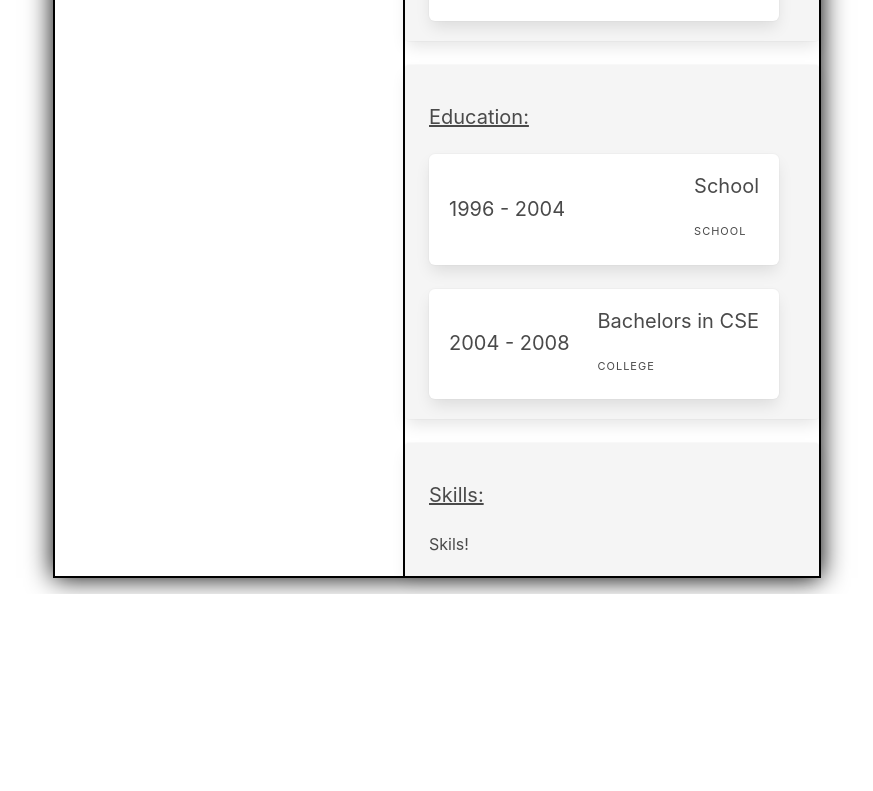
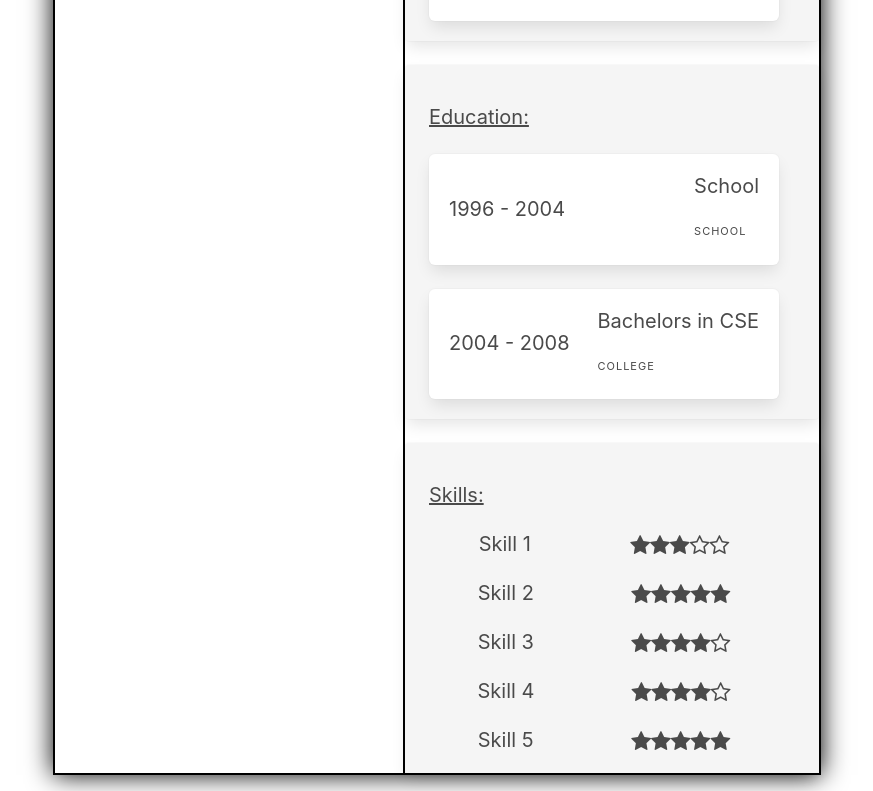
Before and after one commit to Kn0wn-Un/cv-application, a React (Create React App) app: page / in a window 1280 px wide. Shown: the part 1214-2005 px from the top of the page, without its empty margins (203-1076 px from the left). Before the commit the page ends 1808 px from the top, so only its background shows below. Built offline with nearby package versions, Linux system fonts and the light colour scheme.

Commit message:
Skills added

```diff
--- a/public/index.html
+++ b/public/index.html
@@ -4,6 +4,7 @@
     <meta charset="utf-8" />
     <meta name="viewport" content="width=device-width, initial-scale=1">
     <link rel="stylesheet" href="https://cdn.jsdelivr.net/npm/bulma@0.9.1/css/bulma.min.css">
+    <link rel="stylesheet" href="https://cdnjs.cloudflare.com/ajax/libs/font-awesome/4.7.0/css/font-awesome.min.css">
     <title>cv application</title>
   </head>
   <body>
--- a/src/components/Info.js
+++ b/src/components/Info.js
@@ -36,7 +36,7 @@ function Info() {
                 <article class="tile is-child notification box">
                     <div class="subtitle per-heading">Skills:</div>
                     <div class="content">
-                        <Skills />
+                        <Skills skills={data.skills} />
                     </div>
                 </article>
             </div>
--- a/src/components/Skills.js
+++ b/src/components/Skills.js
@@ -1,7 +1,36 @@
-import React from 'react';
+import React, { Component } from 'react';
 
-function Summary(props) {
-    return <div className="container">Skils!</div>;
+class Skills extends Component {
+    constructor() {
+        super();
+        this.state = {};
+    }
+    genStars(num) {
+        let stars = [...Array(5).keys()];
+        console.log(stars);
+        let stArr = stars.map((n, index) => {
+            if (n < num)
+                return <span key={index} class="fa fa-star fa-lg"></span>;
+            else return <span key={index} class="fa fa-star-o fa-lg"></span>;
+        });
+        console.log(stArr);
+        return <div>{stArr}</div>;
+    }
+    render() {
+        const skArr = this.props.skills.map((skill) => {
+            return (
+                <div class="level" key={skill.id}>
+                    <div class="level-item">
+                        <div>
+                            <div class="subtitle">{skill.name}</div>
+                        </div>
+                    </div>
+                    <div class="level-item">{this.genStars(skill.rating)}</div>
+                </div>
+            );
+        });
+        return <div className="container">{skArr}</div>;
+    }
 }
 
-export default Summary;
+export default Skills;
--- a/src/data.js
+++ b/src/data.js
@@ -52,5 +52,32 @@ let data = {
             title: 'Bachelors in CSE',
         },
     ],
+    skills: [
+        {
+            id: 0,
+            name: 'Skill 1',
+            rating: 3,
+        },
+        {
+            id: 1,
+            name: 'Skill 2',
+            rating: 5,
+        },
+        {
+            id: 2,
+            name: 'Skill 3',
+            rating: 4,
+        },
+        {
+            id: 3,
+            name: 'Skill 4',
+            rating: 4,
+        },
+        {
+            id: 4,
+            name: 'Skill 5',
+            rating: 5,
+        },
+    ],
 };
 export default data;
```
